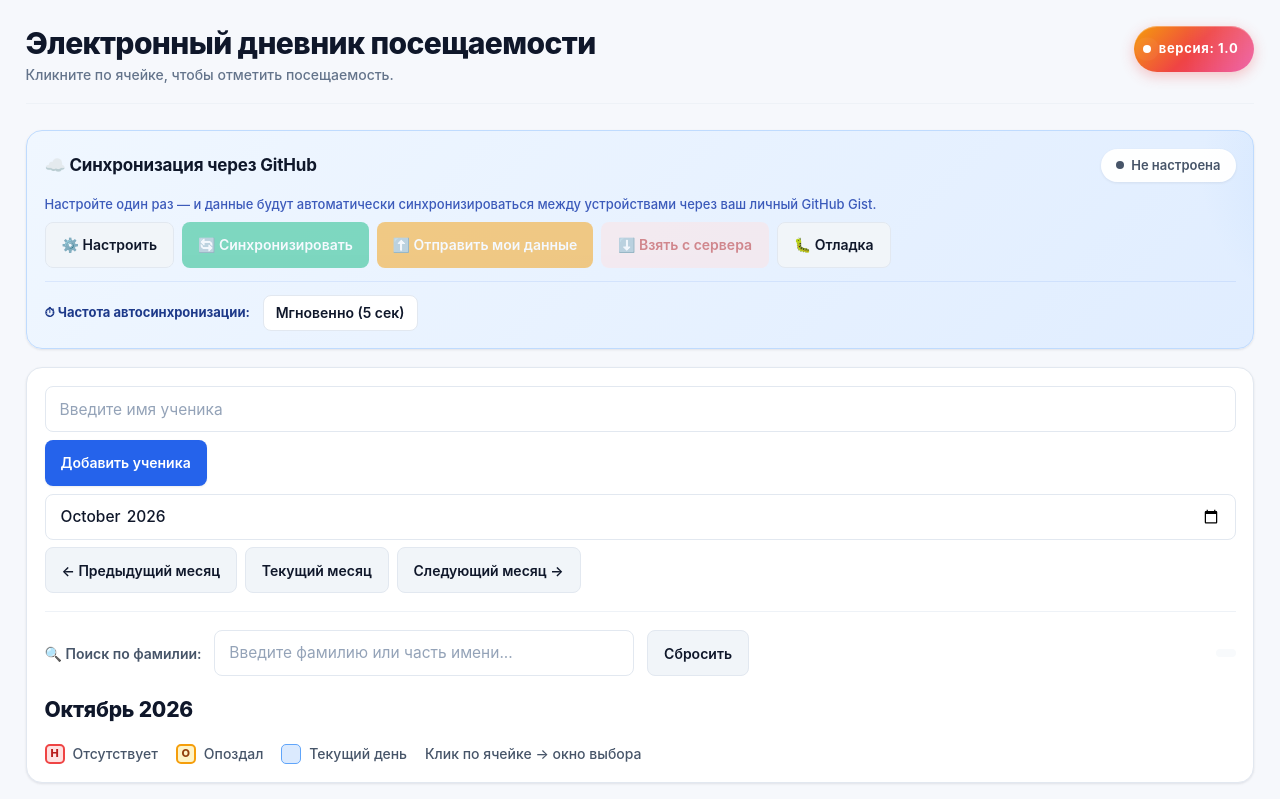
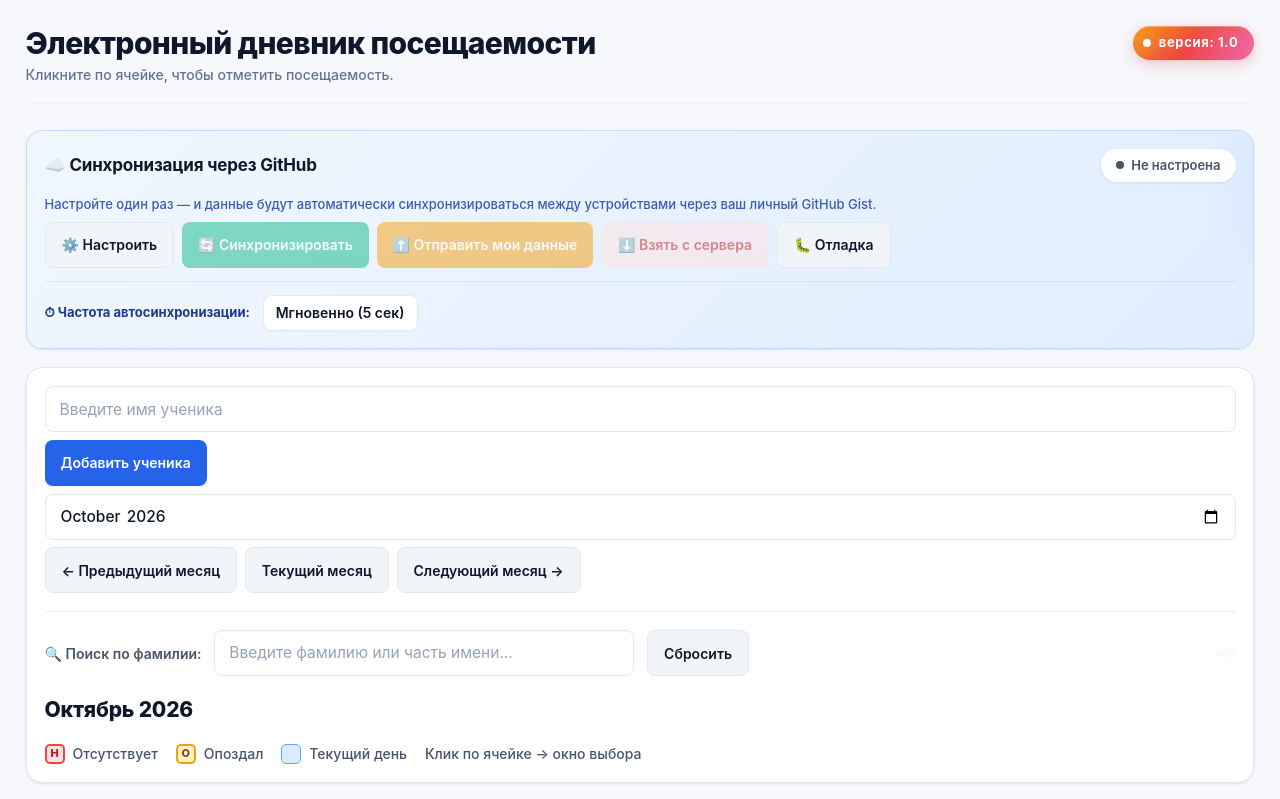
Before and after one commit to dsilaevs12-cmyk/-, a plain HTML site: page index.html in a window 1280 px wide. Shown: the top 799 px of the page. Drawn offline with Linux system fonts and the light colour scheme.

Commit message:
Update index.html

```diff
--- a/index.html
+++ b/index.html
@@ -206,16 +206,19 @@
       font-weight: 500;
     }
 
-    /* ============ БЕЙДЖ ВЕРСИИ (адаптивный под текст) ============ */
+    /* ============ БЕЙДЖ ВЕРСИИ ============ */
     .version-badge {
       display: inline-flex;
       align-items: center;
+      justify-content: center;
       gap: 8px;
-      padding: 7px 16px 7px 9px;
+      padding: 0 16px 0 10px;
+      min-height: 34px;
       border-radius: var(--radius-full);
       font-size: var(--fs-xs);
       font-weight: 700;
       letter-spacing: 0.05em;
+      line-height: 1;
       white-space: nowrap;
       flex-shrink: 0;
       color: #ffffff;
@@ -231,6 +234,7 @@
       font-family: inherit;
       transition: transform var(--t-fast), box-shadow var(--t-fast);
       max-width: min(65vw, 380px);
+      text-transform: none;
     }
 
     .version-badge:hover {
@@ -260,14 +264,17 @@
     }
 
     .version-badge-dot {
-      display: inline-block;
+      display: block;
       width: 8px;
       height: 8px;
       border-radius: 50%;
       background: #ffffff;
+      flex-shrink: 0;
+      align-self: center;
+      margin: 0;
+      padding: 0;
       box-shadow: 0 0 0 0 rgba(255, 255, 255, 0.7);
       animation: betaPulse 2s infinite;
-      flex-shrink: 0;
     }
 
     @keyframes betaPulse {
@@ -277,10 +284,16 @@
     }
 
     .version-badge-text {
+      display: block;
+      line-height: 1;
       overflow: hidden;
       text-overflow: ellipsis;
       white-space: nowrap;
       min-width: 0;
+      align-self: center;
+      margin: 0;
+      padding: 0;
+      text-transform: none;
     }
 
     @media (prefers-color-scheme: dark) {
@@ -1619,14 +1632,15 @@
       .news-icon { font-size: 18px; }
       .maintenance-icon { font-size: 60px; }
       h1 { font-size: var(--fs-lg); }
-      .version-badge { font-size: 10px; padding: 5px 12px 5px 7px; }
+      .version-badge { font-size: 10px; min-height: 30px; padding: 0 12px 0 8px; gap: 6px; }
+      .version-badge-dot { width: 7px; height: 7px; }
     }
 
     @media (max-width: 360px) {
       .container { padding: 8px; }
       .panel { padding: 10px; }
       .student-name-flex { font-size: 12px; gap: 6px; }
-      .version-badge { font-size: 9.5px; }
+      .version-badge { font-size: 9.5px; min-height: 28px; }
     }
 
     @media (max-height: 500px) and (orientation: landscape) {
```
